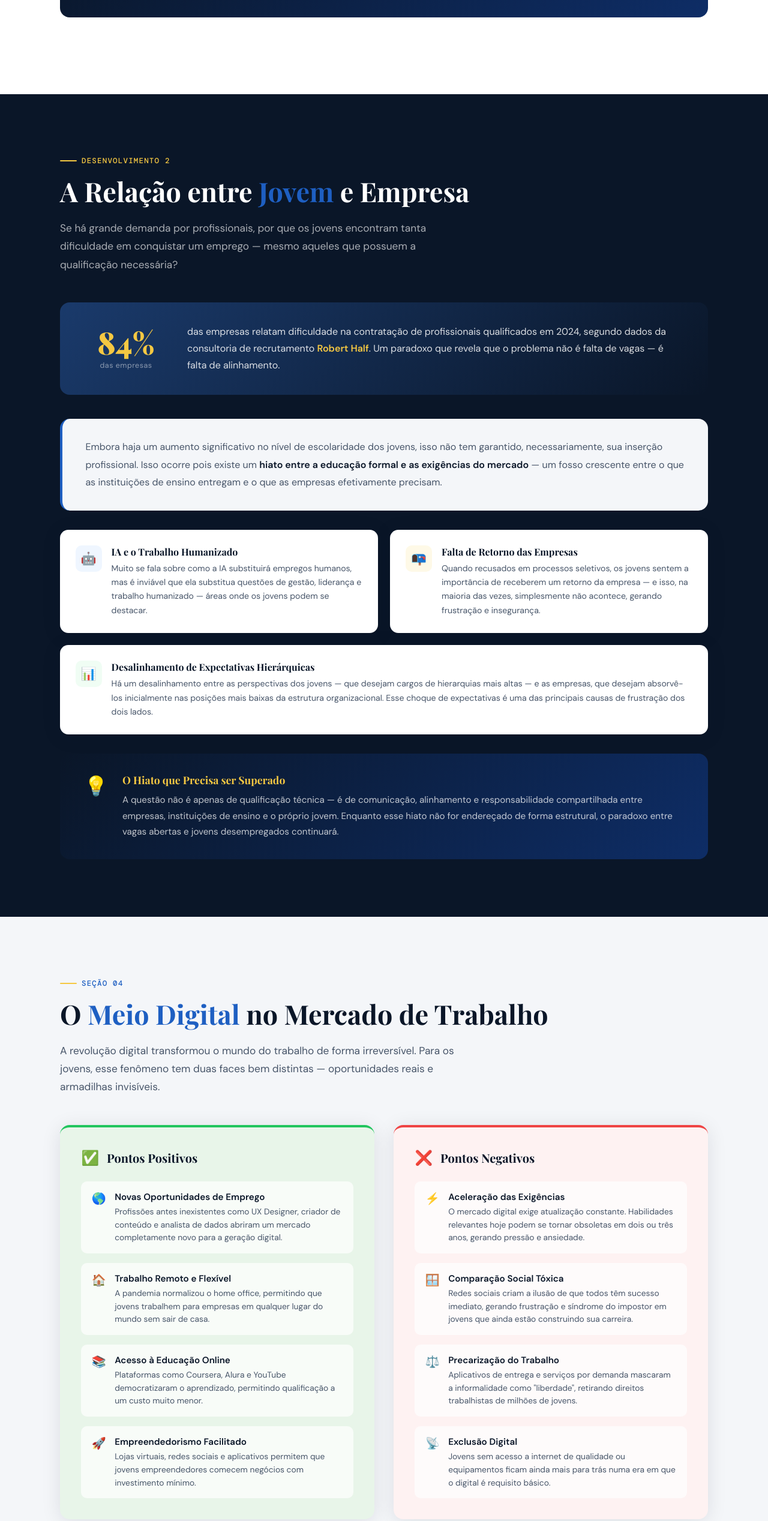
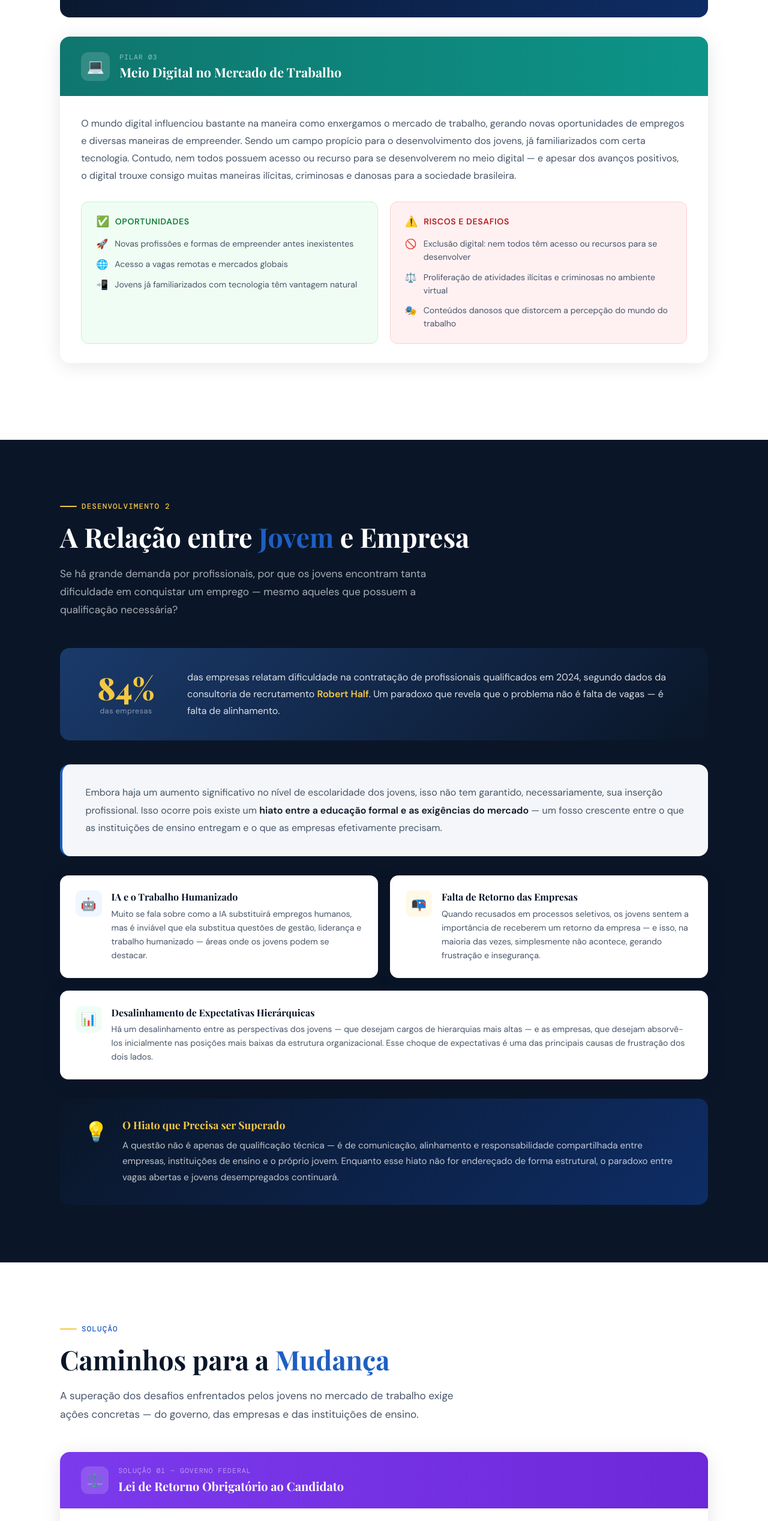
Before and after one commit to addxp/tsts, a plain HTML site: page red/index.html in a window 1280 px wide. Shown: the part 3978-6513 px from the top of the page at 60% size. Drawn offline with nearby package versions, Linux system fonts and the light colour scheme.

Commit message:
Update index.html

```diff
--- a/red/index.html
+++ b/red/index.html
@@ -622,6 +622,65 @@
       </div>
     </div>
 
+        <!-- Card Digital -->
+    <div class="reveal" style="background:var(--white);border-radius:var(--radius);box-shadow:var(--shadow);overflow:hidden;margin-bottom:2rem">
+      <div style="background:linear-gradient(90deg,#0f766e,#0d9488);padding:1.6rem 2.2rem;display:flex;align-items:center;gap:1rem">
+        <div style="width:48px;height:48px;background:rgba(255,255,255,0.15);border-radius:12px;display:flex;align-items:center;justify-content:center;font-size:1.5rem;flex-shrink:0">💻</div>
+        <div>
+          <div style="font-family:'DM Mono',monospace;font-size:.72rem;letter-spacing:1px;text-transform:uppercase;color:rgba(255,255,255,.55);margin-bottom:.2rem">Pilar 03</div>
+          <h3 style="font-family:'Playfair Display',serif;font-size:1.35rem;color:var(--white);margin:0">Meio Digital no Mercado de Trabalho</h3>
+        </div>
+      </div>
+      <div style="padding:2rem 2.2rem">
+        <p style="font-size:1rem;color:var(--gray-600);line-height:1.8;margin-bottom:1.8rem">O mundo digital influenciou bastante na maneira como enxergamos o mercado de trabalho, gerando novas oportunidades de empregos e diversas maneiras de empreender. Sendo um campo propício para o desenvolvimento dos jovens, já familiarizados com certa tecnologia. Contudo, nem todos possuem acesso ou recurso para se desenvolverem no meio digital — e apesar dos avanços positivos, o digital trouxe consigo muitas maneiras ilícitas, criminosas e danosas para a sociedade brasileira.</p>
+
+        <div style="display:grid;grid-template-columns:1fr 1fr;gap:1.2rem">
+          <!-- Positivos -->
+          <div style="background:#f0fdf4;border-radius:12px;padding:1.3rem 1.5rem;border:1px solid #bbf7d0">
+            <div style="display:flex;align-items:center;gap:.6rem;margin-bottom:1rem">
+              <span style="font-size:1.1rem">✅</span>
+              <strong style="font-size:.88rem;color:#15803d;text-transform:uppercase;letter-spacing:.6px">Oportunidades</strong>
+            </div>
+            <div style="display:flex;flex-direction:column;gap:.75rem">
+              <div style="display:flex;gap:.7rem;align-items:flex-start">
+                <span style="font-size:1rem;flex-shrink:0">🚀</span>
+                <span style="font-size:.88rem;color:var(--gray-600);line-height:1.55">Novas profissões e formas de empreender antes inexistentes</span>
+              </div>
+              <div style="display:flex;gap:.7rem;align-items:flex-start">
+                <span style="font-size:1rem;flex-shrink:0">🌐</span>
+                <span style="font-size:.88rem;color:var(--gray-600);line-height:1.55">Acesso a vagas remotas e mercados globais</span>
+              </div>
+              <div style="display:flex;gap:.7rem;align-items:flex-start">
+                <span style="font-size:1rem;flex-shrink:0">📲</span>
+                <span style="font-size:.88rem;color:var(--gray-600);line-height:1.55">Jovens já familiarizados com tecnologia têm vantagem natural</span>
+              </div>
+            </div>
+          </div>
+
+          <!-- Negativos -->
+          <div style="background:#fff1f2;border-radius:12px;padding:1.3rem 1.5rem;border:1px solid #fecdd3">
+            <div style="display:flex;align-items:center;gap:.6rem;margin-bottom:1rem">
+              <span style="font-size:1.1rem">⚠️</span>
+              <strong style="font-size:.88rem;color:#b91c1c;text-transform:uppercase;letter-spacing:.6px">Riscos e Desafios</strong>
+            </div>
+            <div style="display:flex;flex-direction:column;gap:.75rem">
+              <div style="display:flex;gap:.7rem;align-items:flex-start">
+                <span style="font-size:1rem;flex-shrink:0">🚫</span>
+                <span style="font-size:.88rem;color:var(--gray-600);line-height:1.55">Exclusão digital: nem todos têm acesso ou recursos para se desenvolver</span>
+              </div>
+              <div style="display:flex;gap:.7rem;align-items:flex-start">
+                <span style="font-size:1rem;flex-shrink:0">⚖️</span>
+                <span style="font-size:.88rem;color:var(--gray-600);line-height:1.55">Proliferação de atividades ilícitas e criminosas no ambiente virtual</span>
+              </div>
+              <div style="display:flex;gap:.7rem;align-items:flex-start">
+                <span style="font-size:1rem;flex-shrink:0">🎭</span>
+                <span style="font-size:.88rem;color:var(--gray-600);line-height:1.55">Conteúdos danosos que distorcem a percepção do mundo do trabalho</span>
+              </div>
+            </div>
+          </div>
+        </div>
+      </div>
+    </div>
 </section>
 
 <!-- S3: DESENVOLVIMENTO 2 — JOVEM E EMPRESA -->
@@ -684,94 +743,9 @@
         <p style="font-size:.95rem;color:rgba(255,255,255,.75);line-height:1.75">A questão não é apenas de qualificação técnica — é de comunicação, alinhamento e responsabilidade compartilhada entre empresas, instituições de ensino e o próprio jovem. Enquanto esse hiato não for endereçado de forma estrutural, o paradoxo entre vagas abertas e jovens desempregados continuará.</p>
       </div>
     </div>
-
   </div>
 </section>
 
-<!-- S4: ERA DIGITAL -->
-<section id="s4">
-  <div class="section-inner">
-    <div class="section-tag reveal">Seção 04</div>
-    <h2 class="reveal">O <span class="accent">Meio Digital</span> no Mercado de Trabalho</h2>
-    <p class="lead reveal">A revolução digital transformou o mundo do trabalho de forma irreversível. Para os jovens, esse fenômeno tem duas faces bem distintas — oportunidades reais e armadilhas invisíveis.</p>
-
-    <div class="two-col">
-      <div class="col-card positive reveal">
-        <div class="col-header">
-          <div class="col-icon">✅</div>
-          <h3>Pontos Positivos</h3>
-        </div>
-        <div class="col-items">
-          <div class="col-item">
-            <div class="ci-icon">🌎</div>
-            <div>
-              <strong>Novas Oportunidades de Emprego</strong>
-              <span>Profissões antes inexistentes como UX Designer, criador de conteúdo e analista de dados abriram um mercado completamente novo para a geração digital.</span>
-            </div>
-          </div>
-          <div class="col-item">
-            <div class="ci-icon">🏠</div>
-            <div>
-              <strong>Trabalho Remoto e Flexível</strong>
-              <span>A pandemia normalizou o home office, permitindo que jovens trabalhem para empresas em qualquer lugar do mundo sem sair de casa.</span>
-            </div>
-          </div>
-          <div class="col-item">
-            <div class="ci-icon">📚</div>
-            <div>
-              <strong>Acesso à Educação Online</strong>
-              <span>Plataformas como Coursera, Alura e YouTube democratizaram o aprendizado, permitindo qualificação a um custo muito menor.</span>
-            </div>
-          </div>
-          <div class="col-item">
-            <div class="ci-icon">🚀</div>
-            <div>
-              <strong>Empreendedorismo Facilitado</strong>
-              <span>Lojas virtuais, redes sociais e aplicativos permitem que jovens empreendedores comecem negócios com investimento mínimo.</span>
-            </div>
-          </div>
-        </div>
-      </div>
-
-      <div class="col-card negative reveal reveal-delay-1">
-        <div class="col-header">
-          <div class="col-icon">❌</div>
-          <h3>Pontos Negativos</h3>
-        </div>
-        <div class="col-items">
-          <div class="col-item">
-            <div class="ci-icon">⚡</div>
-            <div>
-              <strong>Aceleração das Exigências</strong>
-              <span>O mercado digital exige atualização constante. Habilidades relevantes hoje podem se tornar obsoletas em dois ou três anos, gerando pressão e ansiedade.</span>
-            </div>
-          </div>
-          <div class="col-item">
-            <div class="ci-icon">🪟</div>
-            <div>
-              <strong>Comparação Social Tóxica</strong>
-              <span>Redes sociais criam a ilusão de que todos têm sucesso imediato, gerando frustração e síndrome do impostor em jovens que ainda estão construindo sua carreira.</span>
-            </div>
-          </div>
-          <div class="col-item">
-            <div class="ci-icon">⚖️</div>
-            <div>
-              <strong>Precarização do Trabalho</strong>
-              <span>Aplicativos de entrega e serviços por demanda mascaram a informalidade como "liberdade", retirando direitos trabalhistas de milhões de jovens.</span>
-            </div>
-          </div>
-          <div class="col-item">
-            <div class="ci-icon">📡</div>
-            <div>
-              <strong>Exclusão Digital</strong>
-              <span>Jovens sem acesso a internet de qualidade ou equipamentos ficam ainda mais para trás numa era em que o digital é requisito básico.</span>
-            </div>
-          </div>
-        </div>
-      </div>
-    </div>
-  </div>
-</section>
 
 <!-- S5: SOLUÇÕES -->
 <section id="s5">
```
